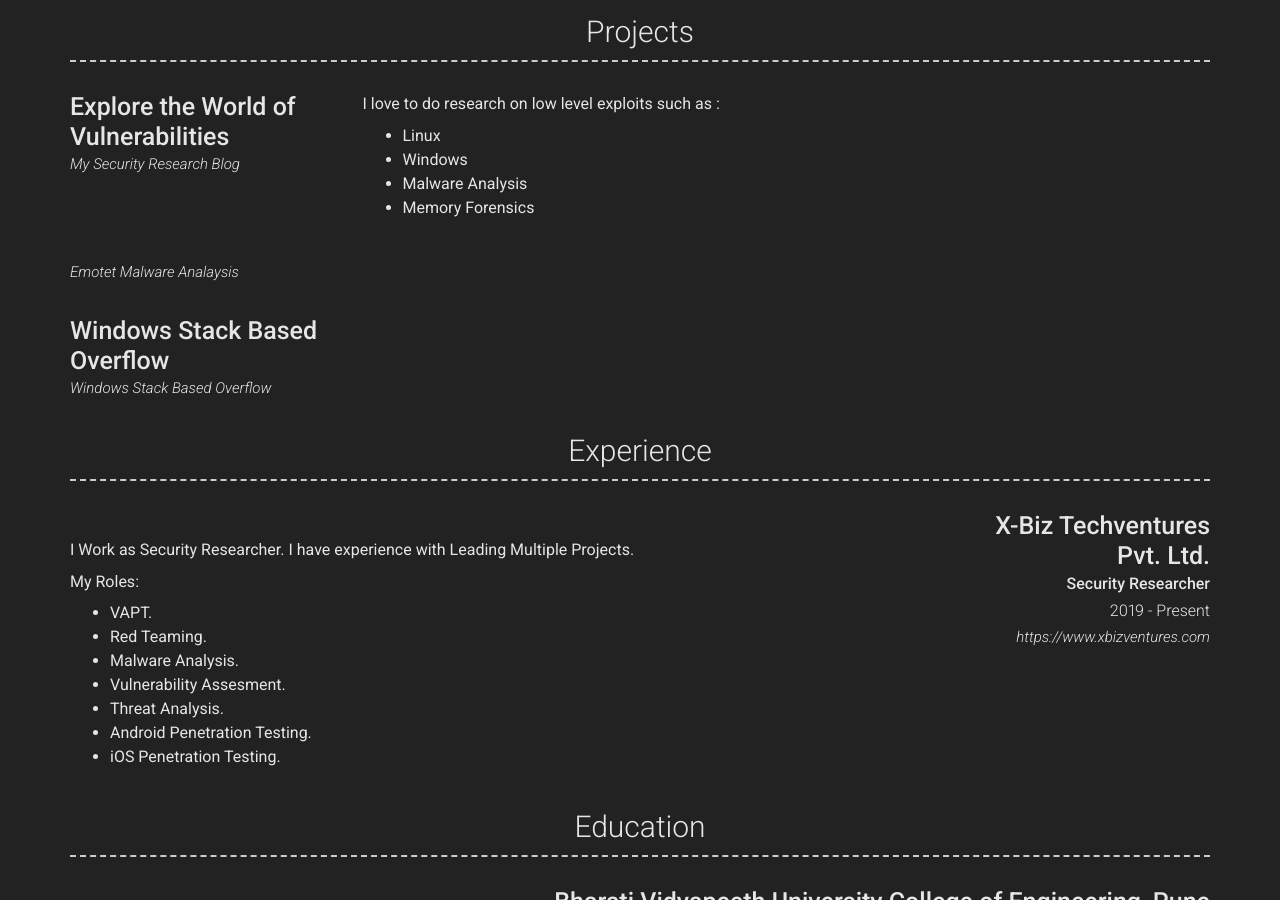
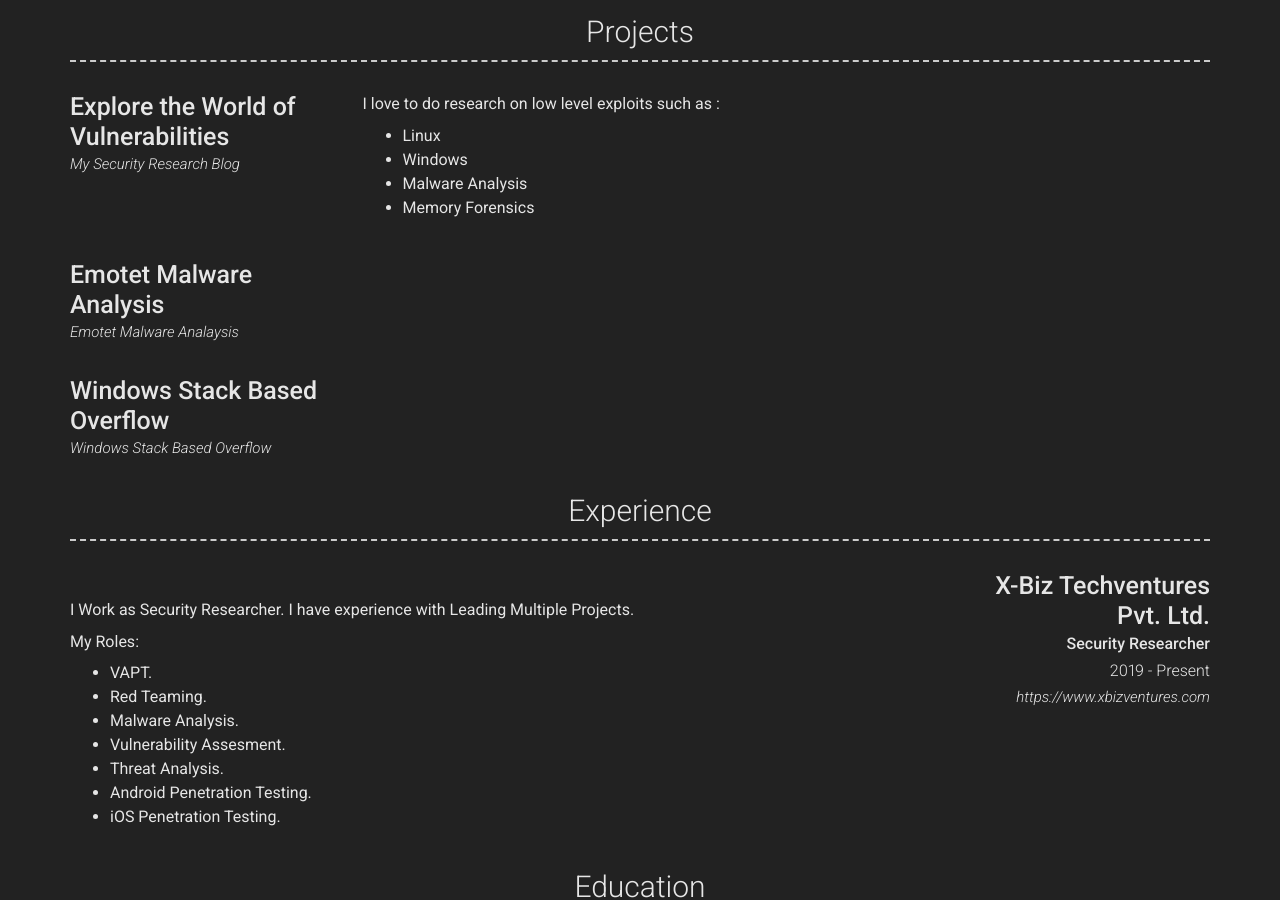
Before and after one commit to yashomer1994/Resume, a Jekyll site: the page built from index.md, in a window 1280 px wide and 900 px high, scrolled down 538 px. Built offline with Jekyll 4.4.1, drawn with Linux system fonts in a browser that asks for light colours; nearby versions of some CDN libraries; some of the changed lines change nothing that is shown.

Commit message:
Update _config.yml

```diff
--- a/_config.yml
+++ b/_config.yml
@@ -77,7 +77,7 @@ content:
         #additional_links:
         content:
       - layout: left
-        #title: Emotet Malware Analysis
+        title: Emotet Malware Analysis
         icon: fab fa-github
         link: https://yashomer1994.github.io/yash007.github.io/c++/assembly/vba/powershell/2021/02/14/Emotet-Malware.html
         link_text: Emotet Malware Analaysis
```
